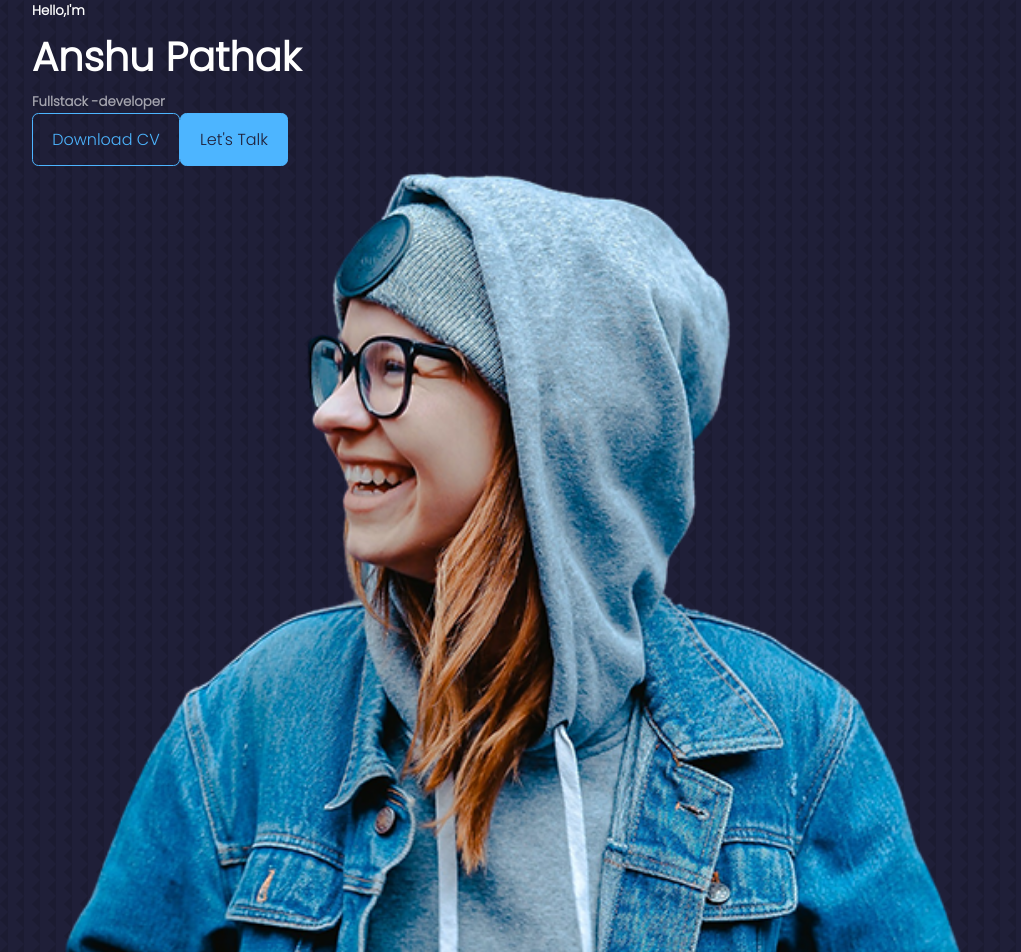
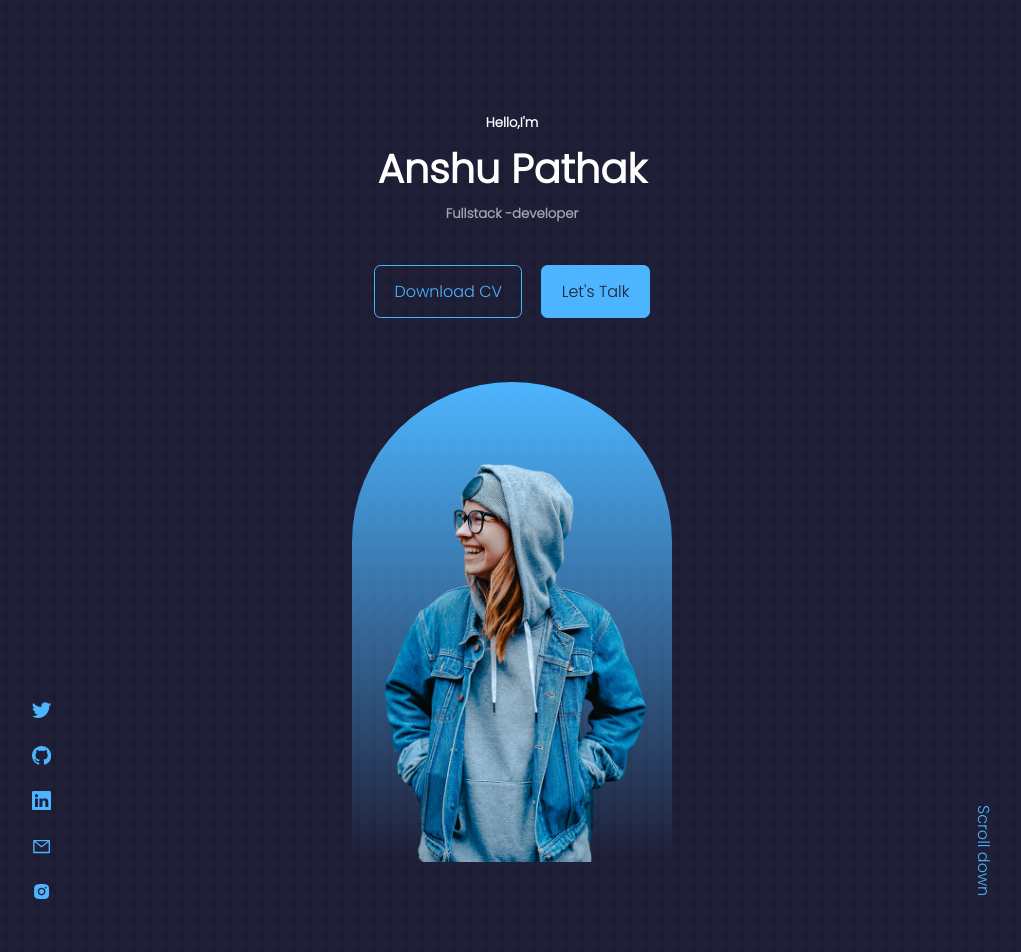
Before and after one commit to AnshuPathak-88825/Portfolio, a React (Create React App) app: page / in a window 1280 px wide. Shown: the top 952 px of the page, without its empty margins (128-1149 px from the left). Built offline with nearby package versions, Linux system fonts and the light colour scheme.

Commit message:
done header section

```diff
--- a/package.json
+++ b/package.json
@@ -8,6 +8,7 @@
     "@testing-library/user-event": "^13.5.0",
     "react": "^18.2.0",
     "react-dom": "^18.2.0",
+    "react-icons": "^4.4.0",
     "react-scripts": "5.0.1",
     "web-vitals": "^2.1.4"
   },
--- a/src/Component/Header/Header.css
+++ b/src/Component/Header/Header.css
@@ -0,0 +1,77 @@
+header {
+    padding-top: 7rem;
+    height: 120vh;
+    overflow: hidden;
+    width: 100%;
+
+
+
+}
+
+.header_container {
+    text-align: center;
+    height: 100%;
+    position: relative;
+
+}
+
+/* CTA  */
+.CTA {
+    margin-top: 2.5rem;
+    display: flex;
+    gap: 1.2rem;
+    justify-content: center;
+}
+
+/* Social  */
+.Social {
+    display: flex;
+    flex-direction: column;
+    align-items: center;
+    gap: 0.8rem;
+    position: absolute;
+    left: 0rem;
+    bottom: 3rem;
+
+}
+.Social a{
+    font-size: 1.2rem;
+
+}
+
+/* ME  */
+.me
+{
+
+    width: 20rem;
+    height: 30rem;
+    background: linear-gradient(var(--color-primary), transparent);
+    position:absolute;
+    left: 50%;
+    transform: translateX(-50%);
+    margin-top: 4rem;
+    border-radius: 12rem 12rem 0 0;
+    overflow: hidden;
+    padding: 5rem 1.5rem 1.5rem 1.5rem;
+}
+
+
+/* scroll down  */
+.scroll_down
+{
+    position: absolute;
+    right: -2.3rem;
+    bottom: 6rem;
+    transform: rotate(90deg);
+    font-weight: 400;
+    font-size: 1rem;
+}
+/* Responsice design  */
+@media screen and (max-width:600px)
+{
+    header{
+        height: 100vh;
+        background-color: red;
+    }
+
+}
--- a/src/Component/Header/Header.jsx
+++ b/src/Component/Header/Header.jsx
@@ -1,6 +1,7 @@
 import HeaderCss from './Header.css';
 import ME from '../../assets/me.png';
 import CTA from './CTA';
+import Social from './Social';
 const Header=()=>{
     return (
         <header>
@@ -13,7 +14,7 @@ const Header=()=>{
                     <img src={ME} alt="" />
                 </div>
                 <a href="#contact" className='scroll_down'>Scroll down</a>
-
+                <Social/>
 
             </div>
         </header>
--- /dev/null
+++ b/src/Component/Header/Social.jsx
@@ -0,0 +1,22 @@
+import { BsTwitter } from 'react-icons/bs';
+import { BsGithub } from 'react-icons/bs';
+import { BsLinkedin } from 'react-icons/bs';
+import { AiOutlineMail } from 'react-icons/ai';
+import { AiFillInstagram } from 'react-icons/ai';
+
+
+
+const Social=()=>
+{
+    return (
+        <div className="Social">
+            <a href="https://twitter.com/Anshu_pathak12"> <BsTwitter/></a>
+            <a href="https://www.github.com/AnshuPathak-88825"><BsGithub/></a>
+            <a href="https://www.linkedin.com/in/anshu-kumar-pathak/"><BsLinkedin/></a>
+            <a href=""><AiOutlineMail/></a>
+            <a href="https://www.instagram.com/anshu_pathak12/?hl=en"><AiFillInstagram/></a>
+        </div>
+
+    )
+}
+export default Social;
--- a/src/index.css
+++ b/src/index.css
@@ -100,7 +100,7 @@ border-color: transparent;
 img
 {
     display: block;
-    width: 100%;
+    width:100%;
     object-fit: cover;
 }
 
@@ -120,7 +120,7 @@ img
     .container{
         width: var(--container-width-ms);
     }
-    section > h2{
+    section > h1{
         margin-bottom: 2rem;
     }
 }
```
Also changed, not shown: 1 other file (tests, documents, lock files or other folders).
